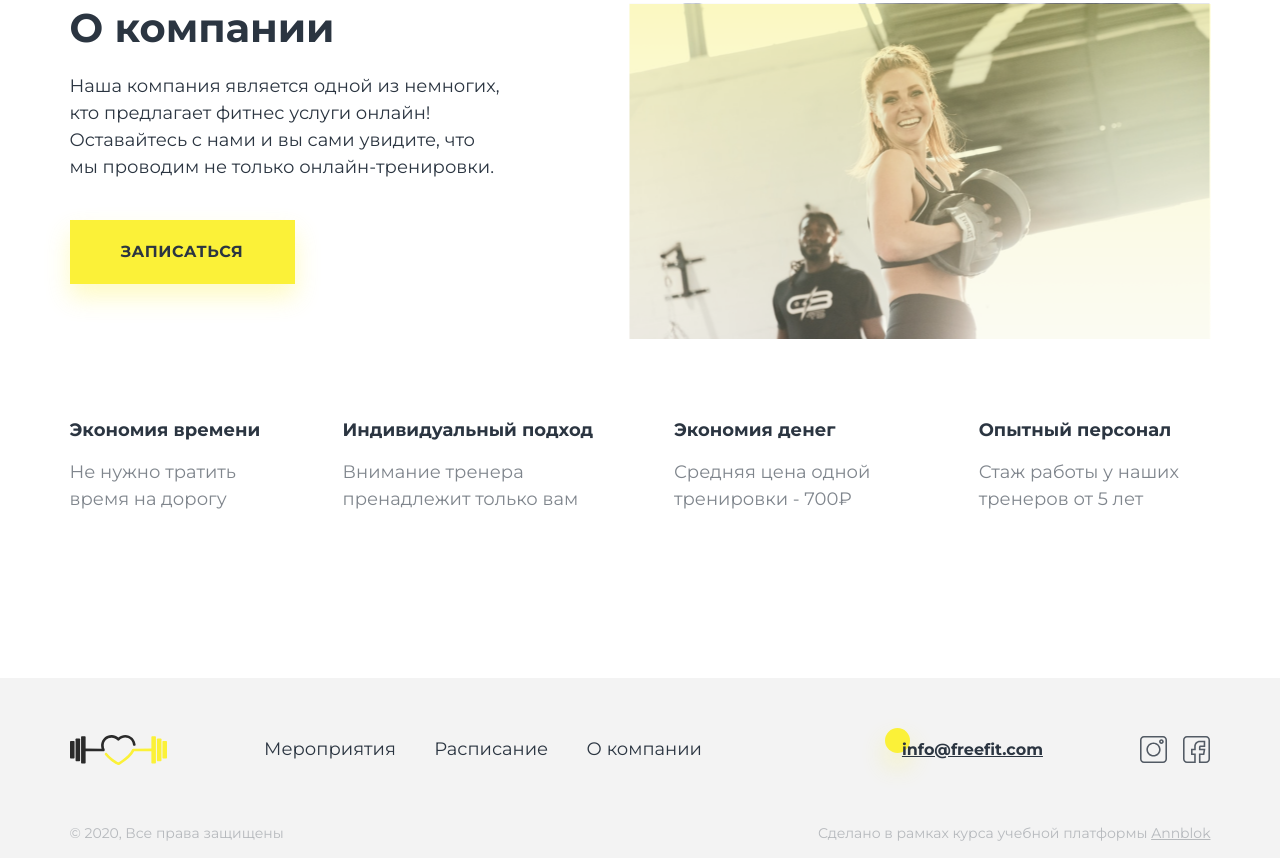
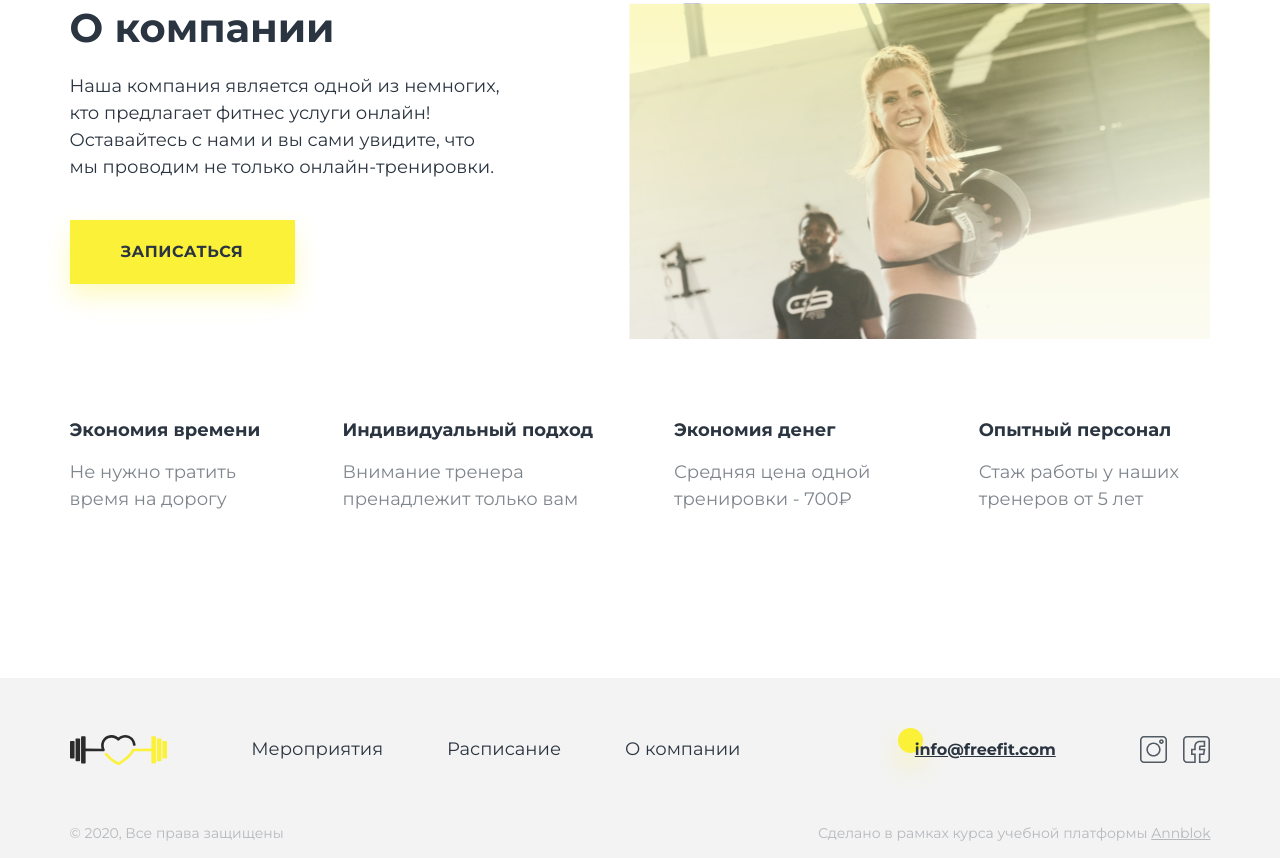
Before and after one commit to Andrew538/Module01-Gym, a plain HTML site: page index.html in a window 1280 px wide. Shown: the part 3302-4160 px from the top of the page. Drawn offline with Linux system fonts and the light colour scheme.

Commit message:
edit footer

```diff
--- a/styles/styles.css
+++ b/styles/styles.css
@@ -1,4 +1,4 @@
-body {
+body.lock {
     font-family: 'Montserrat', sans-serif;
 }
 
@@ -796,7 +796,7 @@ input[data-rule].invalid {
     display: flex;
     justify-content: space-between;
     align-items: center;
-    gap: 3vw;
+    gap: 5vw;
 }
 .footer-link-info {
     font-family: 'Montserrat', sans-serif;
@@ -806,7 +806,7 @@ input[data-rule].invalid {
     line-height: 150%;
     color: #2B3541;
     position: relative;
-    margin-left: 8vw;
+    margin-left: 7vw;
     z-index: 1;
 }
 .footer-link-info::before {
@@ -943,6 +943,7 @@ input[data-rule].invalid {
     line-height: 150%;
     color: #2B3541;
 }
+
 .modal .header-nav {
     flex-direction: column;
     align-items: center;
```
Also changed, not shown: index.html (+2 -0 lines), js/main.js (line endings or trailing spaces).
